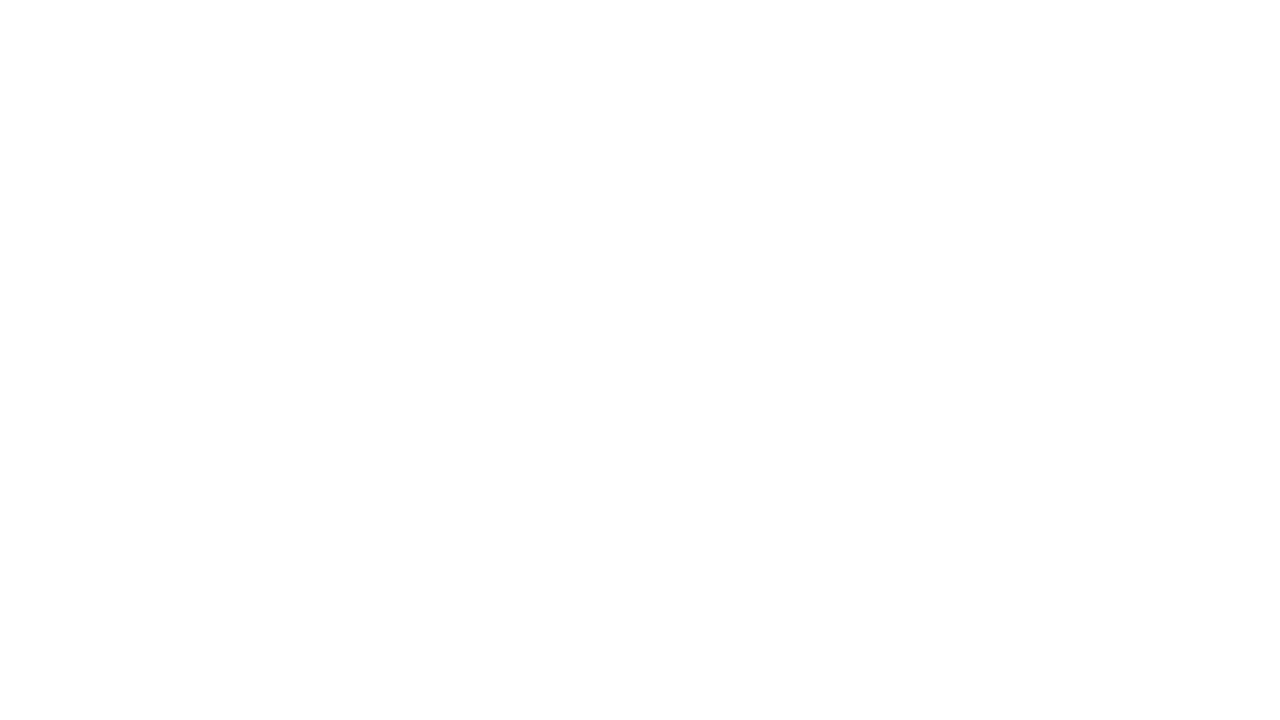
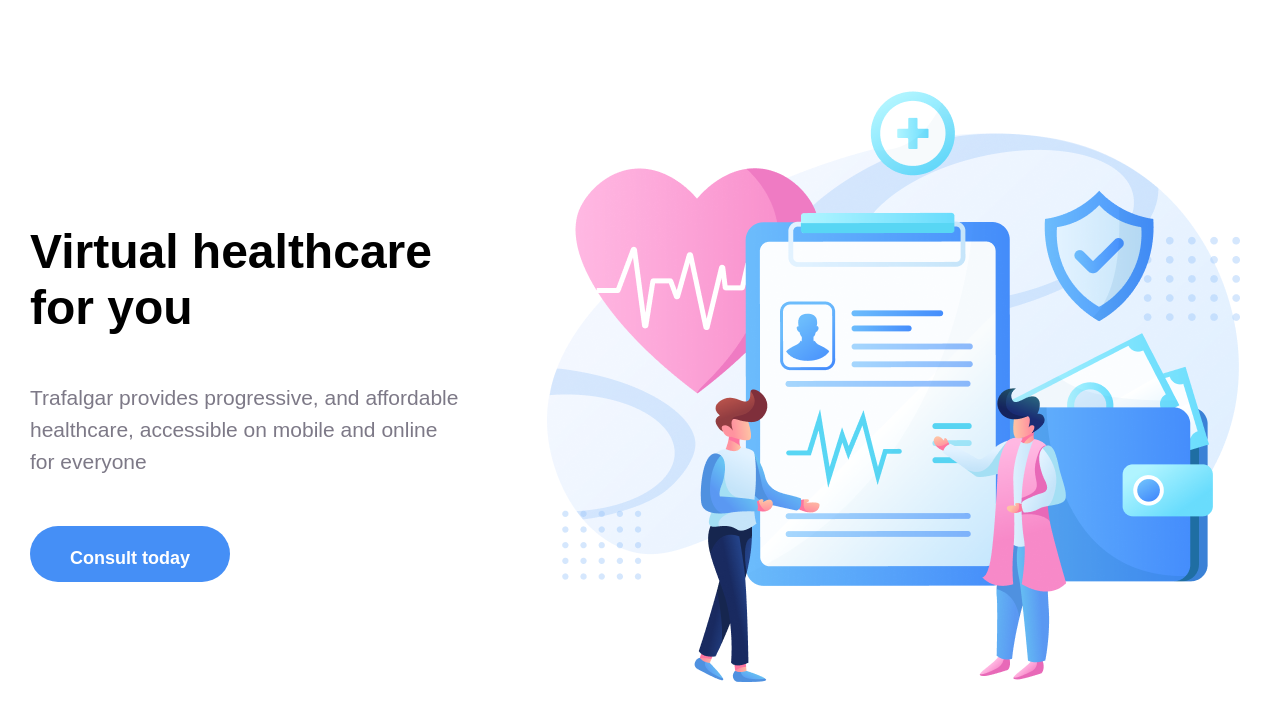
Before and after one commit to SoloMan-cool/demo10, a plain HTML site: page index.html in a window 1280 px wide. Drawn offline with Linux system fonts and the light colour scheme.

Commit message:
ya vse zakonchil

```diff
--- a/index.html
+++ b/index.html
@@ -15,7 +15,16 @@
 
     <!-- я делаю -->
      <main>
-        <section class="hero"></section>
+        <section class="hero">
+            <div class="container hero__container">
+                <div class="hero__box">
+                    <h2 class="hero__title">Virtual healthcare <br> for you</h2>
+                    <p class="hero__text">Trafalgar provides progressive, and affordable <br> healthcare, accessible on mobile and online <br> for everyone</p>
+                    <button class="hero__btn">Consult today</button>
+                </div>
+                <img class="hero__img" src="img/illustration.png" alt="">
+            </div>
+        </section>
      </main>
 </body>
 </html>
--- a/style.css
+++ b/style.css
@@ -11,7 +11,7 @@
 .hero__container {
     display: flex;
     align-items: center;
-    gap: 109px;
+    gap: 89px;
 }
 
 .hero__box {
@@ -50,3 +50,8 @@
     font-weight: 700;
     line-height: 60px;
 }
+
+.hero__img{
+    width: 693px;
+    height: 598px;
+}
```
